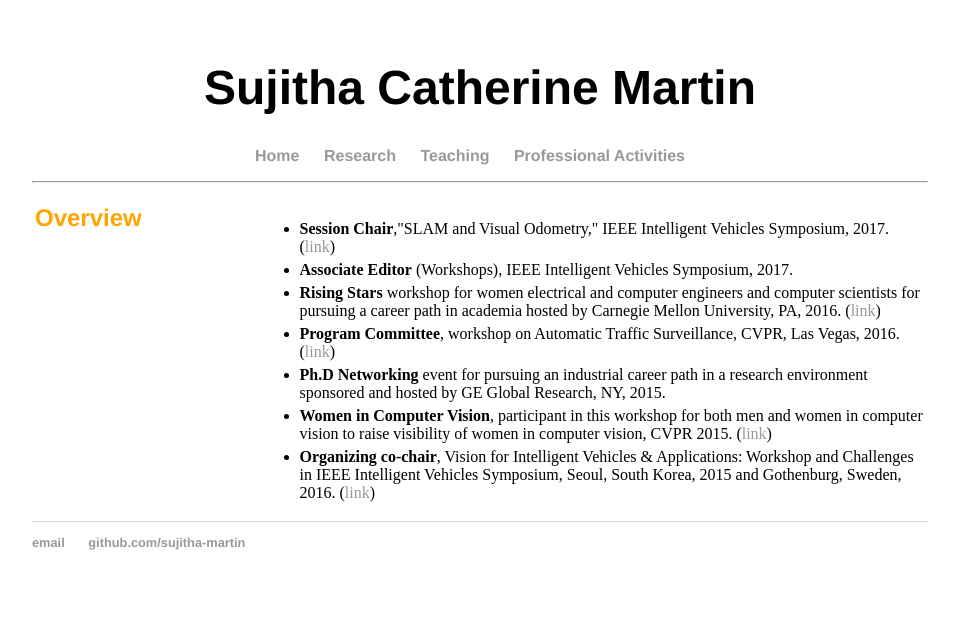
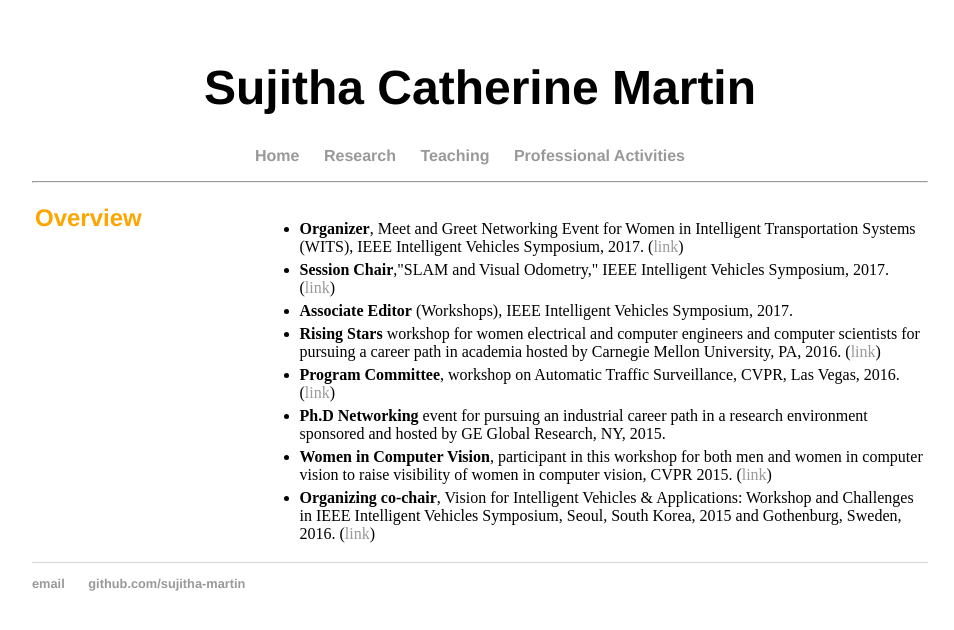
Before and after one commit to sujitha-martin/sujitha-martin.github.io, a Jekyll site: the page built from ProfessionalActivities.html, in a window 1280 px wide. Shown: the top 630 px of the page, without its empty margins (160-1114 px from the left). Built offline with Jekyll 4.4.1, drawn with Linux system fonts in a browser that asks for light colours.

Commit message:
Update ProfessionalActivities.html

```diff
--- a/ProfessionalActivities.html
+++ b/ProfessionalActivities.html
@@ -15,6 +15,7 @@ title: Research - Sujitha Martin
 	    <td  width="75%">
 	      <div class="paragraph" style="text-align:left;">
 		<ul>
+		  <li class="menu-item"><strong>Organizer</strong>, Meet and Greet Networking Event for Women in Intelligent Transportation Systems (WITS), IEEE Intelligent Vehicles Symposium, 2017. (<a href="https://sites.google.com/view/wits2017">link</a>)
 		  <li class="menu-item"><strong>Session Chair</strong>,"SLAM and Visual Odometry," IEEE Intelligent Vehicles Symposium, 2017. (<a href="https://its.papercept.net/conferences/conferences/IV2017/program/IV2017_ContentListWeb_4.html#wedt1">link</a>)
 		  <li class="menu-item"><strong>Associate Editor</strong> (Workshops), IEEE Intelligent Vehicles Symposium, 2017.
 		  <li class="menu-item"><strong>Rising Stars</strong> workshop for women electrical and computer engineers and computer scientists for pursuing a career path in academia hosted by Carnegie Mellon University, PA, 2016. (<a href="https://risingstars.ece.cmu.edu/">link</a>)
```
